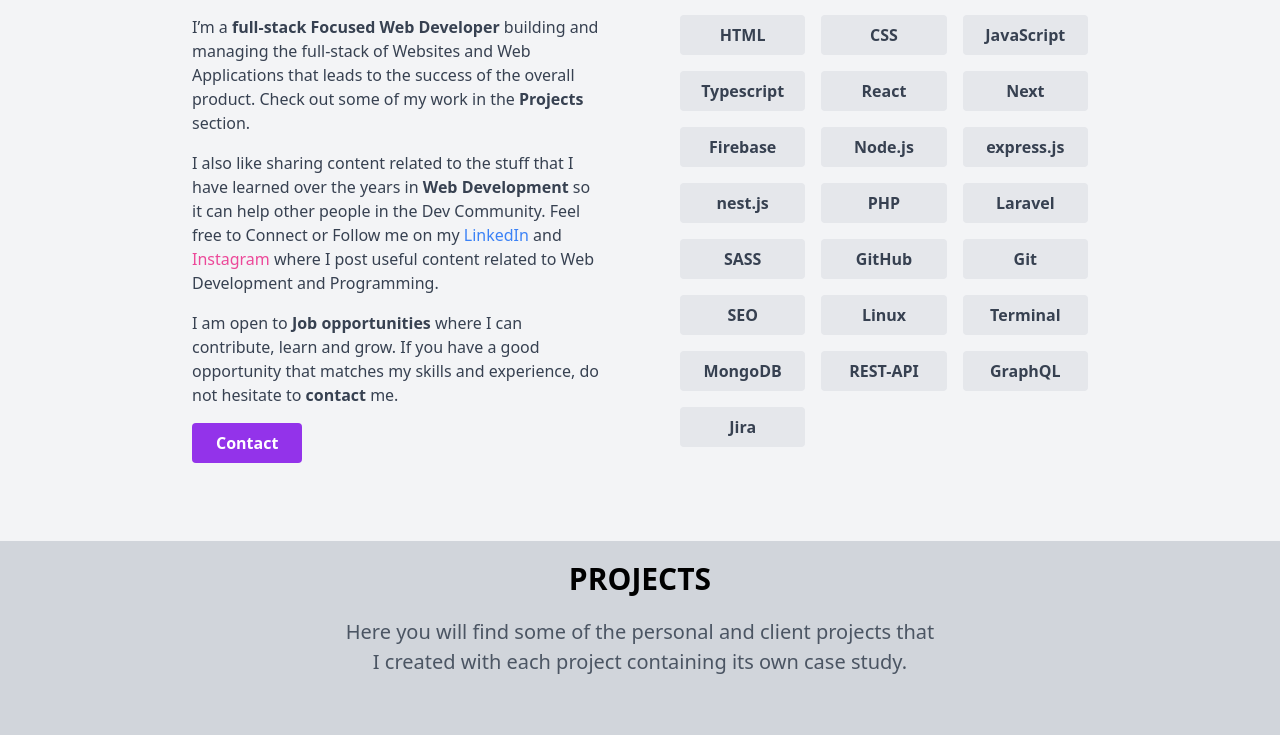
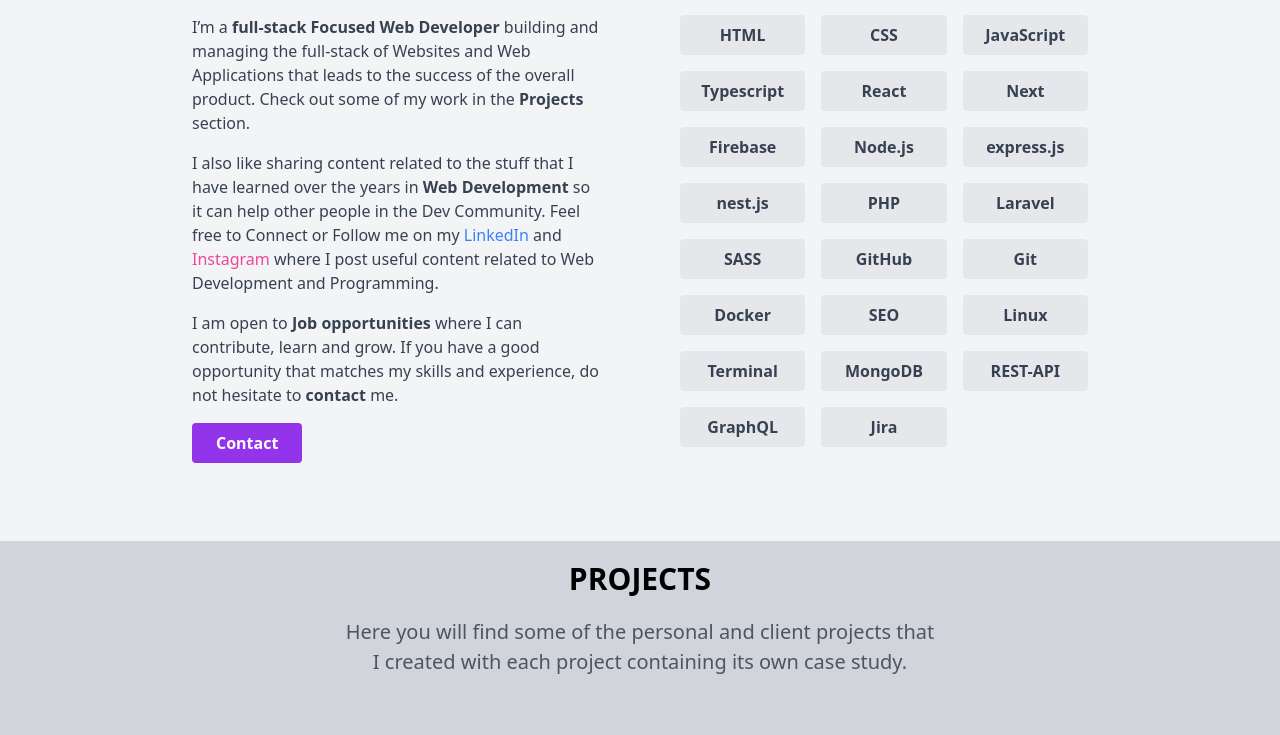
Before and after one commit to vaxojaniashvili/Portfolio, a Next.js app: page / in a window 1280 px wide. Shown: the part 1059-1794 px from the top of the page. Built offline with nearby package versions, Linux system fonts and the light colour scheme.

Commit message:
added-skill-on-portfolio

```diff
--- a/src/app/pages/about/page.tsx
+++ b/src/app/pages/about/page.tsx
@@ -67,7 +67,7 @@
                 <motion.div className="flex-1" variants={itemVariants}>
                     <h2 className="text-2xl font-bold mb-4">My Skills</h2>
                     <div className="grid grid-cols-2 sm:grid-cols-3 gap-4">
-                        {['HTML', 'CSS', 'JavaScript',"Typescript", 'React', 'Next',"Firebase", "Node.js", "express.js", "nest.js", 'PHP', "Laravel", 'SASS', 'GitHub', 'Git', 'SEO', "Linux", 'Terminal',"\n" +
+                        {['HTML', 'CSS', 'JavaScript',"Typescript", 'React', 'Next',"Firebase", "Node.js", "express.js", "nest.js", 'PHP', "Laravel", 'SASS', 'GitHub', 'Git',"Docker", 'SEO', "Linux", 'Terminal',"\n" +
                         "MongoDB","REST-API","GraphQL","Jira",].map(skill => (
                             <motion.span
                                 key={skill}
```
